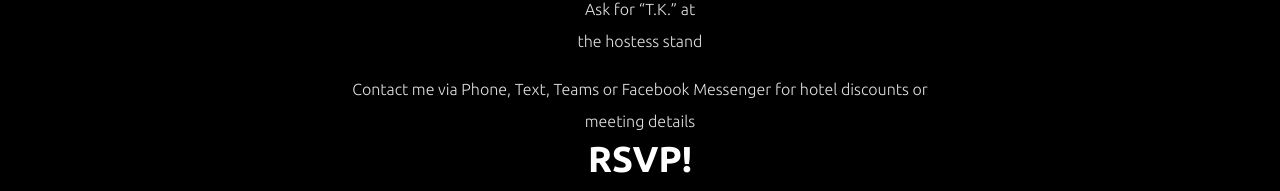
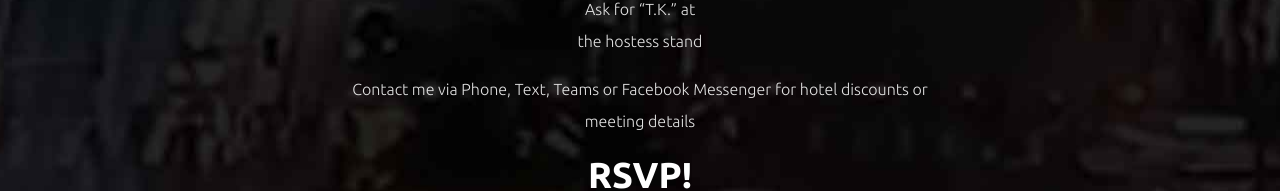
Before and after one commit to stupendous-web/tk-turns-thirty-five, a Next.js app: page / in a window 1280 px wide. Shown: the part 1769-1960 px from the top of the page. Built offline with nearby package versions, Linux system fonts and the light colour scheme; no server answers; the database is empty.

Commit message:
Think twice, code once.

```diff
--- a/pages/index.js
+++ b/pages/index.js
@@ -37,7 +37,14 @@ export default function Home() {
         <title>TK Turns 35!</title>
         <meta name="viewport" content="width=device-width, initial-scale=1" />
       </Head>
-      <main>
+      <main
+        style={{
+          backgroundImage: "url('/Background.jpg')",
+          backgroundRepeat: "no-repeat",
+          backgroundAttachment: "fixed",
+          backgroundPosition: "center",
+        }}
+      >
         <Container maxW={"container.sm"} py={16}>
           <Flex direction={"column"} align={"center"}>
             <Heading size={"2xl"} color={"primary.500"}>
@@ -87,12 +94,12 @@ export default function Home() {
             <Text>(First come first serve)</Text>
             <Text>Ask for “T.K.” at</Text>
             <Text mb={4}>the hostess stand</Text>
-            <Text textAlign={"center"}>
+            <Text textAlign={"center"} mb={4}>
               Contact me via Phone, Text, Teams or Facebook Messenger for hotel
               discounts or meeting details
             </Text>
             <Heading>RSVP!</Heading>
-            <Text>
+            <Text mb={4}>
               {names?.map((name) => (
                 <Text key={name.name} as={"span"}>
                   ** {name.name} **&nbsp;&nbsp;
```
Also changed, not shown: public/Background.jpg (added).
